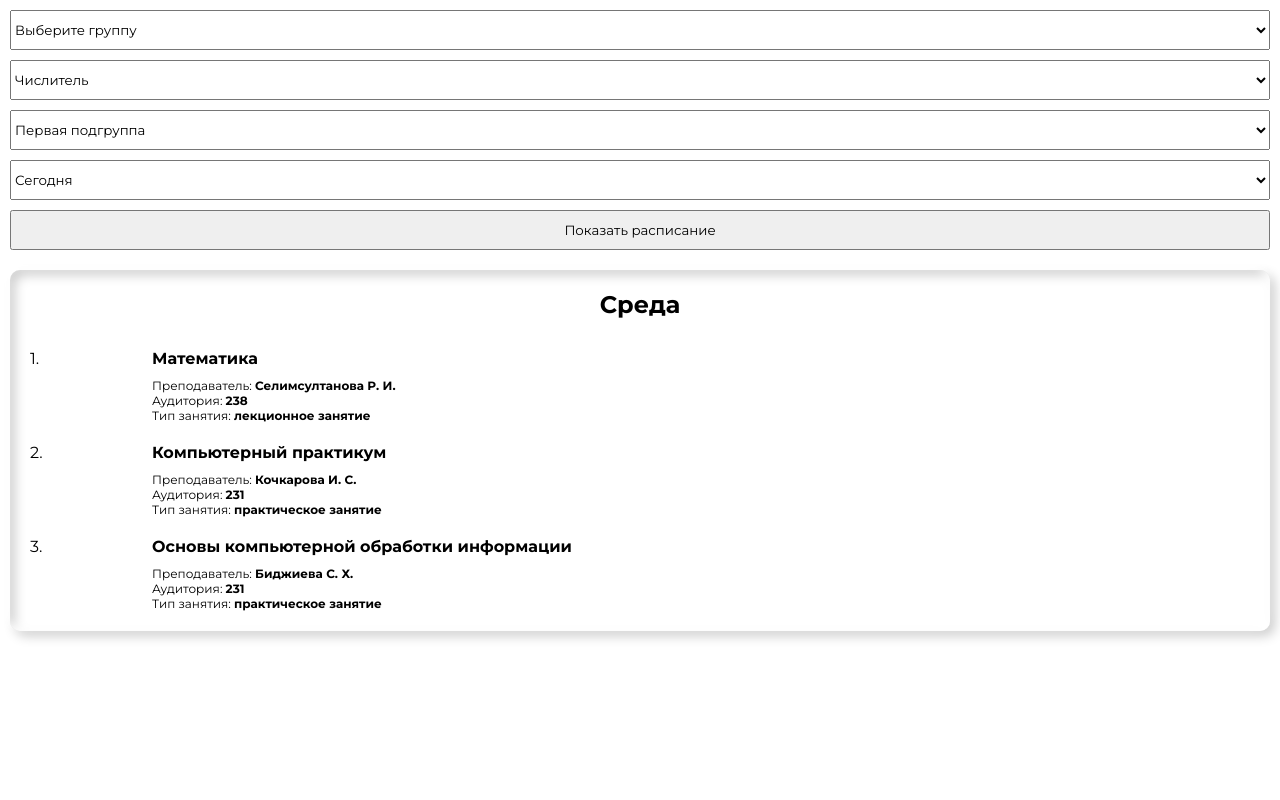
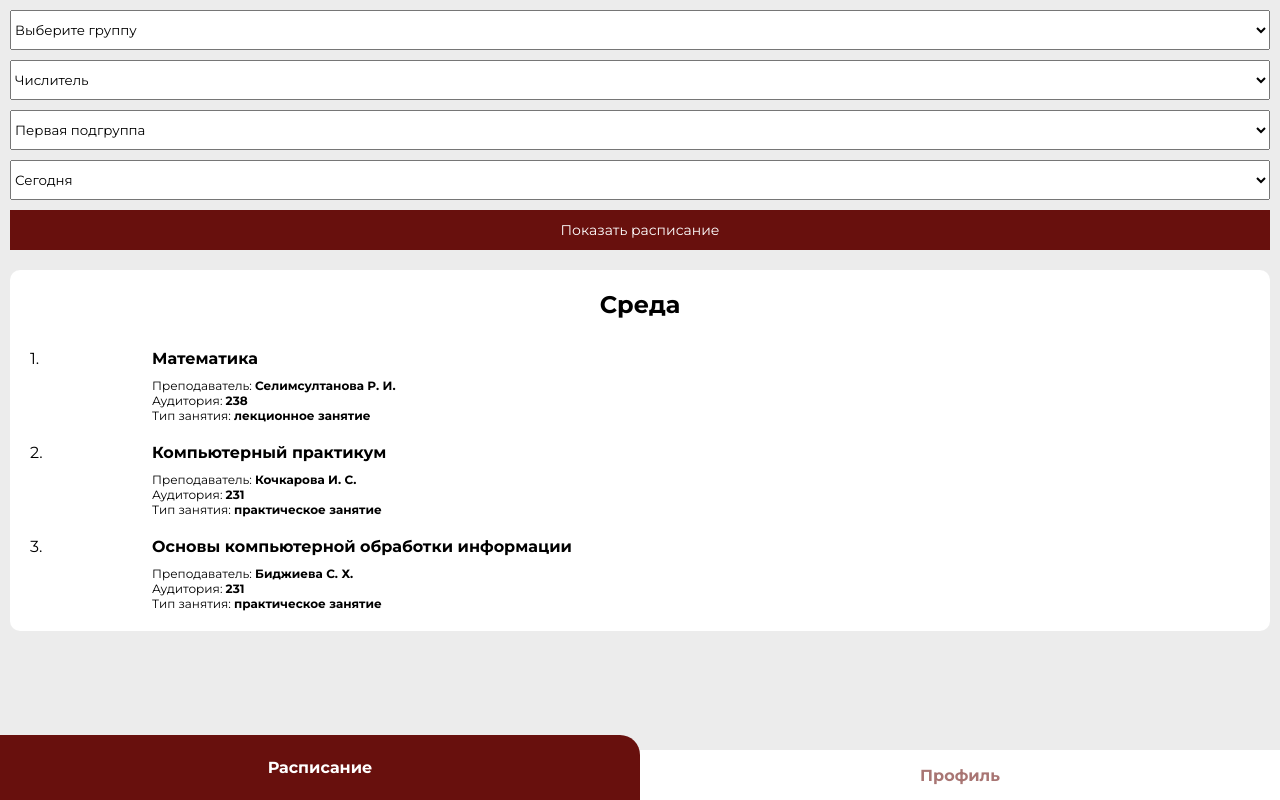
Before and after one commit to alimdzhatdoev/schedule, a PHP site: page / in a window 1280 px wide. Run offline with PHP 8.4, Linux system fonts and the light colour scheme; data comes from the database, SQL or seed files in the repository; data that the repository does not hold is empty.

Commit message:
Upload 1

```diff
--- a/css/style.css
+++ b/css/style.css
@@ -7,15 +7,16 @@
 }
 
 body {
-    background-color: #ffffff;
+    background-color: #ececec;
     padding: 10px;
+    padding-bottom: 60px;
 }
 
 .lessons {
     width: 100%;
     display: flex;
     flex-direction: column;
-    gap: 20px;
+    gap: 10px;
 }
 
 .lessons_day {
@@ -26,10 +27,10 @@ body {
     padding: 20px;
     border-radius: 10px;
     background-color: #ffffff;
-    box-shadow: -5px -5px 12px #ffffff,
+    /* box-shadow: -5px -5px 12px #ffffff,
         5px 5px 12px rgba(0, 0, 0, 0.20),
         inset -5px -5px 12px #ffffff,
-        inset 5px 5px 12px rgba(0, 0, 0, 0.20);
+        inset 5px 5px 12px rgba(0, 0, 0, 0.20); */
 }
 
 .lessons_day__title {
@@ -52,55 +53,84 @@ body {
     width: 90%;
 }
 
-.lessons_day__lesson___data____elem{
+.lessons_day__lesson___data____elem {
     font-size: 12px;
     font-weight: 400;
 }
 
-.lessons_day__lesson___data____elem:nth-child(1){
+.lessons_day__lesson___data____elem:nth-child(1) {
     font-size: 16px;
     font-weight: 600;
     margin-bottom: 10px;
 }
 
-.lessons_day__lesson___data____elem span{
+.lessons_day__lesson___data____elem span {
     font-weight: 600;
 }
 
-.selectDay{
+.selectDay {
     margin-bottom: 20px;
     display: flex;
     flex-direction: column;
     gap: 10px;
 }
 
-.selectDay select{
+.selectDay select {
     width: 100%;
     height: 40px;
 }
 
-.selectDay button{
+.selectDay button {
     width: 100%;
     height: 40px;
+    background-color: #68100d;
+    border: none;
+    color: #ffffff;
+    font-size: 14px;
 }
 
-/* .testBlock {
-    width: 100px;
-    height: 100px;
+.bottomMenu {
+    width: 100%;
+    height: 50px;
+    position: fixed;
+    bottom: 0;
+    left: 0;
     background-color: #fff;
+    display: flex;
+    justify-content: space-between;
+    align-items: end;
+    color: #68100d93;
+    font-weight: 600;
+    font-size: 16px;
+}
+
+.bottomMenu_elem {
+    width: 50%;
+    height: 100%;
     display: flex;
     justify-content: center;
     align-items: center;
-    border-radius: 10%;
-    box-shadow: -5px -5px 12px #ffffff,
-                5px 5px 12px rgba(0, 0, 0, 0.20);
-    transition: all 0.2s ease-in-out;
 }
 
-.testBlock:hover{
-    cursor: pointer;
-    box-shadow: -5px -5px 12px #ffffff,
-                5px 5px 12px rgba(0, 0, 0, 0.20),
-                inset -5px -5px 12px #ffffff,
-                inset 5px 5px 12px rgba(0, 0, 0, 0.20);
-} */
+.activeBottomElem {
+    background-color: #68100d;
+    color: #fff;
+    height: 65px;
+}
+
+.roundedTopRight {
+    border-top-right-radius: 20px;
+}
+
+.roundedTopLeft {
+    border-top-left-radius: 20px;
+}
+
+.tabSchedule,
+.tabProfile{
+    display: none;
+}
+
+.tabShow{
+    display: block;
+}
--- a/index.php
+++ b/index.php
@@ -68,7 +68,7 @@
     ];
     ?>
 
-
+    <div class="tabSchedule tabShow">
         <form method="post" action="" class="selectDay">
             <select name="group" id="group">
                 <option value="" disabled selected>Выберите группу</option>
@@ -79,7 +79,8 @@
                 <?php endforeach; ?>
             </select>
             <select name="week" id="week">
-            <option value="числитель" <?php echo ($_POST['week'] == 'числитель') ? 'selected' : ''; ?>>Числитель</option>
+                <option value="числитель" <?php echo ($_POST['week'] == 'числитель') ? 'selected' : ''; ?>>Числитель
+                </option>
                 <option value="знаменатель" <?php echo ($_POST['week'] == 'знаменатель') ? 'selected' : ''; ?>>Знаменатель
                 </option>
             </select>
@@ -150,6 +151,21 @@
                 <?php endforeach; ?>
             <?php endforeach; ?>
         </div>
+    </div>
+
+    <div class="tabProfile">
+        Профиль пользователя
+    </div>
+
+
+    <div class="bottomMenu">
+        <div class="bottomMenu_elem activeBottomElem roundedTopRight" onclick="changeTab(this, 'tabSchedule')">
+            Расписание</div>
+        <div class="bottomMenu_elem" onclick="changeTab(this, 'tabProfile')">Профиль</div>
+    </div>
 </body>
 
+<script src="https://code.jquery.com/jquery-3.6.4.min.js"></script>
+<script src="js/main.js"></script>
+
 </html>
--- /dev/null
+++ b/js/main.js
@@ -0,0 +1,25 @@
+function changeTab(clickedElement, tabName) {
+    var elements = document.querySelectorAll('.bottomMenu_elem');
+    elements.forEach(function (element) {
+        element.classList.remove('activeBottomElem', 'roundedTopRight', 'roundedTopLeft');
+    });
+
+    clickedElement.classList.add('activeBottomElem');
+
+    var index = Array.from(elements).indexOf(clickedElement);
+    if (index === 0) {
+        clickedElement.classList.add('roundedTopRight');
+    } else if (index === elements.length - 1) {
+        clickedElement.classList.add('roundedTopLeft');
+    } else {
+        clickedElement.classList.add('roundedTopRight', 'roundedTopLeft');
+    }
+
+    var tabs = document.querySelectorAll('.tabSchedule, .tabProfile');
+    tabs.forEach(function (tab) {
+        tab.classList.remove('tabShow');
+    });
+
+    var activeTab = document.querySelector('.' + tabName);
+    activeTab.classList.add('tabShow');
+}
```
Lines whose indentation alone changed are shown as unchanged.
